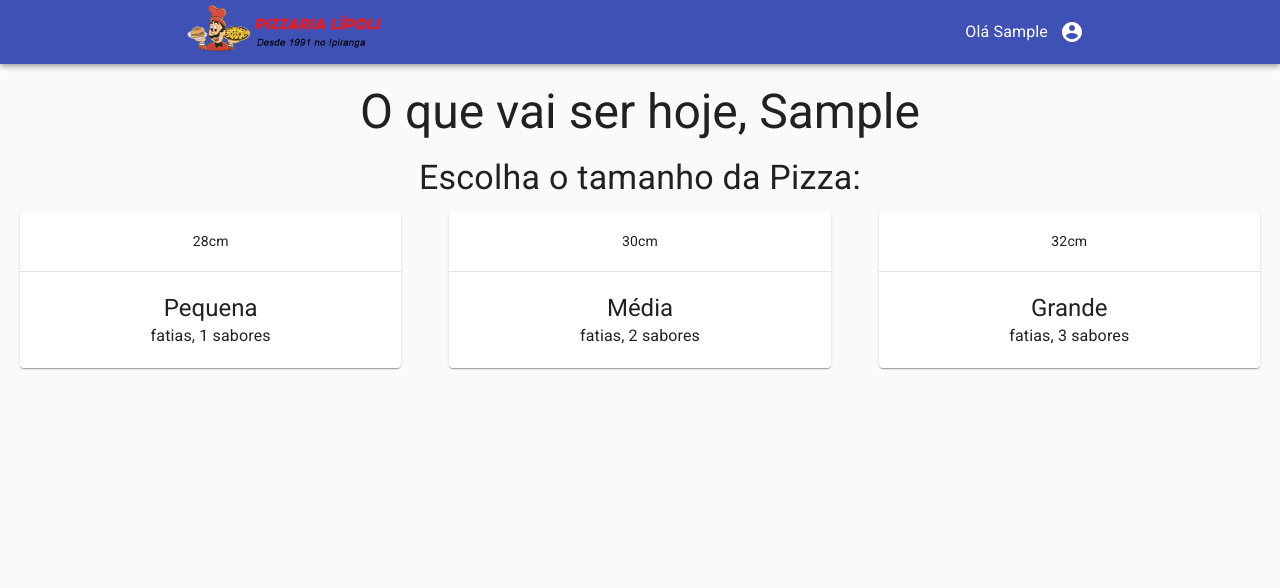
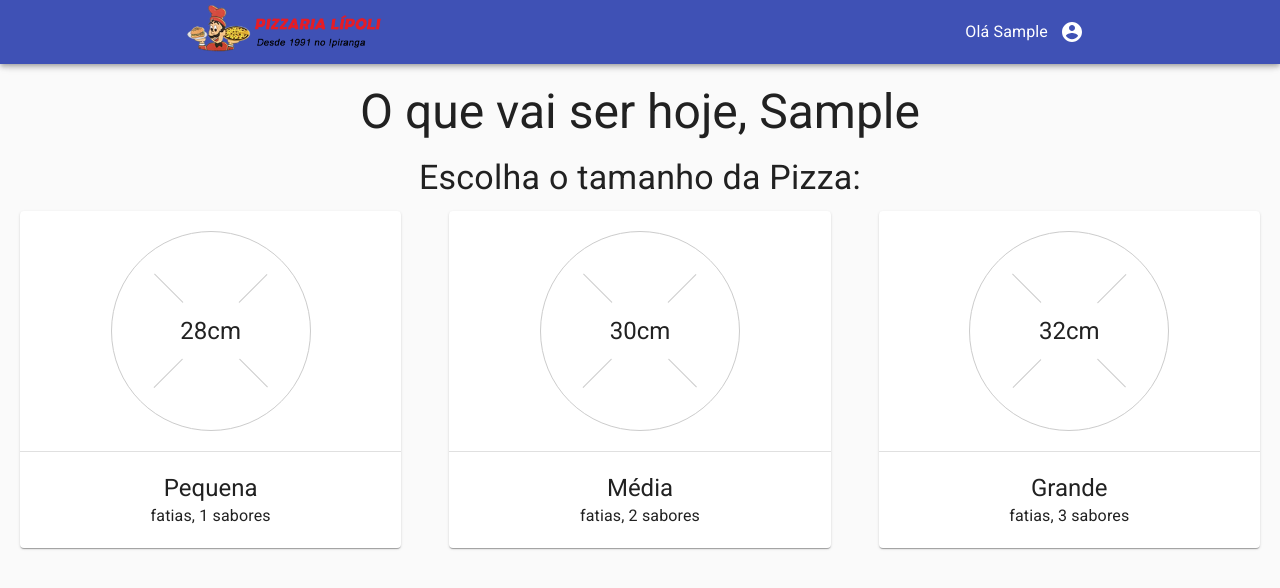
Before and after one commit to Jonlemos/pizza-react, a React (Create React App) app: page / in a window 1280 px wide. Shown: the top 588 px of the page. Built offline with nearby package versions, Linux system fonts and the light colour scheme; no server answers; sample sign-in values are in the browser's storage.

Commit message:
add styled img pizza

```diff
--- a/src/pages/main/main.js
+++ b/src/pages/main/main.js
@@ -51,7 +51,11 @@ export default () => {
           {pizzaSizes.map(pizza =>(
             <Grid item key={pizza.id} xs={4}>
               <PaperPizza>
-                <div>{pizza.size}cm</div>
+                <Pizza>
+                  <PizzaText>
+                    {pizza.size}cm
+                  </PizzaText>
+                </Pizza>
                 <Divider/>
                 <Typography variant='h5'>{pizza.name}</Typography>
                 <Typography>{pizza.slices} fatias, {pizza.flavours} sabores</Typography>
@@ -100,6 +104,47 @@ const PaperPizza = styled(Paper)`
   align-items:center;
   padding:20px 0;
 `
+const Pizza = styled.div`
+  position:relative;
+  border: 1px solid #ccc;
+  border-radius: 50%;
+  display:flex;
+  justify-content:center;
+  align-items: center;
+  height:200px;
+  width: 200px;
+
+  &::before,
+  &::after{
+    content:'';
+    background:#ccc;
+    position:absolute;
+    transform: rotate(45deg)
+  }
+
+  &::before{
+    height:1px;
+    width: 160px
+  }
+
+  &::after{
+    height:160px;
+    width:1px
+  }
+`
+const PizzaText = styled(Typography).attrs({
+  variant:'h5'
+})`
+ display:flex;
+ align-items:center;
+ justify-content:center;
+ height:80px;
+ width:80px;
+ border-radius:50%;
+ background: #fff;
+ position:relative;
+ z-index:1;
+`
 
 const Toolbar = styled(MaterialToolbar)`
   margin: 0 auto;
```
